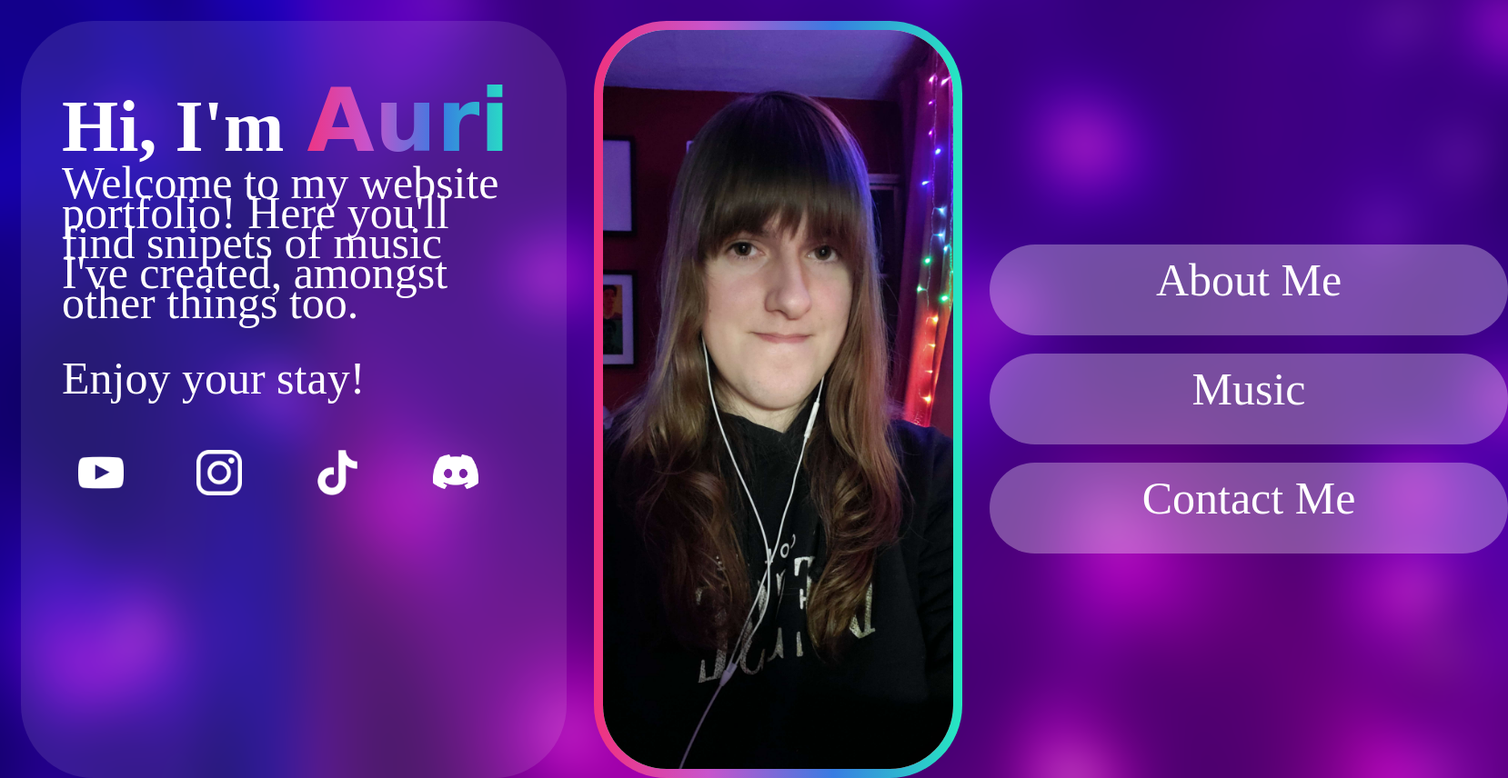
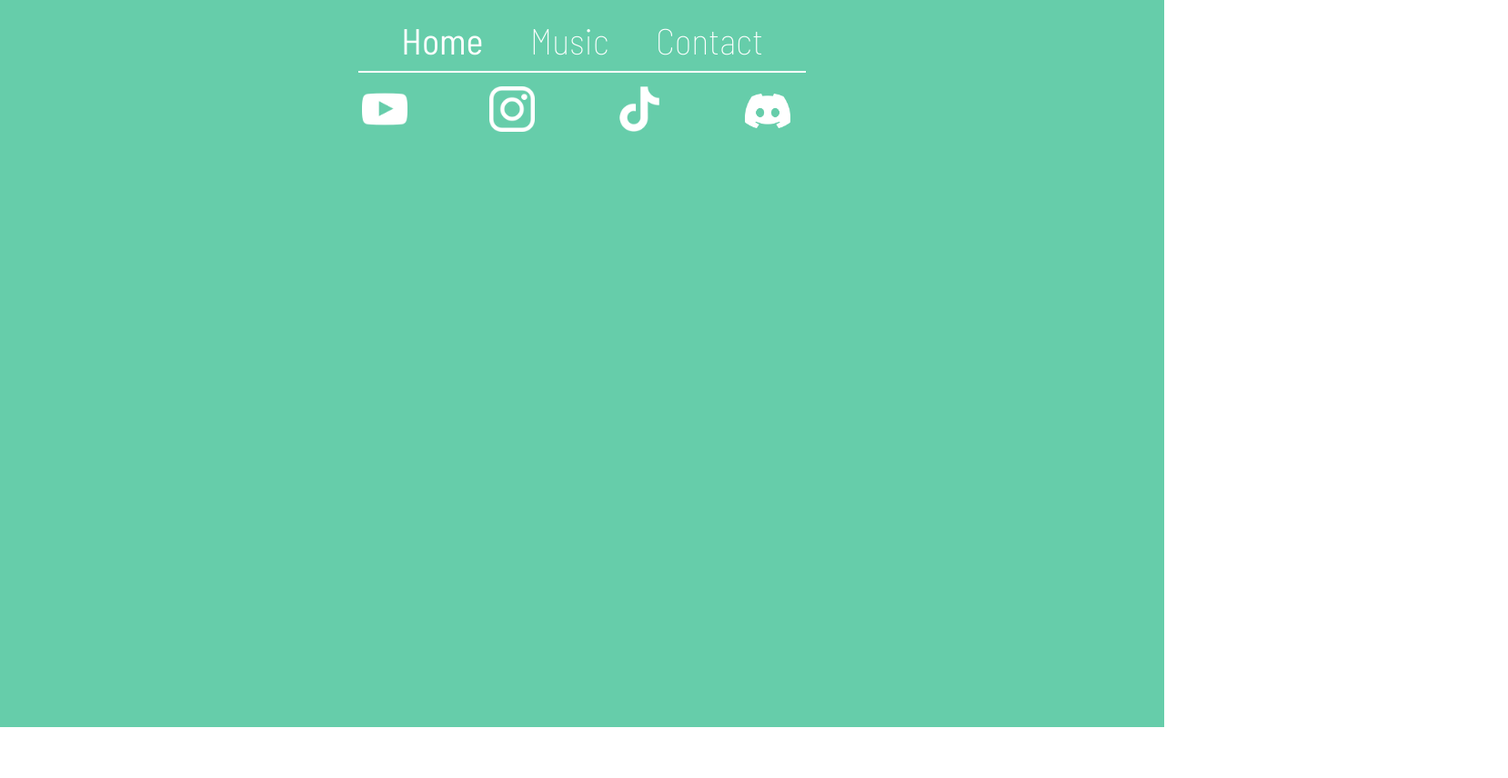
Before and after one commit to Aur-iii/Aur-iii.github.io, a plain HTML site: page index.html in a window 1280 px wide. Shown: the top 856 px of the page at 91% size, 1658 px wide, since content can reach past the window. After the commit the page ends 800 px from the top, so only its background shows below. Drawn offline with Linux system fonts and the light colour scheme; a web font is replaced by a local one.

Commit message:
complete redesign v1
yea i redesigned it... i like it better now plus it looks a lot better on a phone

```diff
--- a/Pages/AboutMe.css
+++ /dev/null
@@ -1,16 +0,0 @@
-/* About Me */
-
-.body{
-    background-image: url("../Images/background wip.png");
-    aspect-ratio: 20 / 9;
-}
-
-.page-content{
-    font-family: 'Eczar', serif;
-    color: white;
-    font-size: 50px;
-}
-
-.mp-mp{
-    color: white;
-}
--- a/Pages/ContactMe.css
+++ /dev/null
@@ -1,16 +0,0 @@
-/* Contact Me */
-
-.body{
-    background-image: url("../Images/background wip.png");
-    aspect-ratio: 20 / 9;
-}
-
-.page-content{
-    font-family: 'Eczar', serif;
-    color: white;
-    font-size: 50px;
-}
-
-.mp-mp{
-    color: white;
-}
--- a/Pages/Music.css
+++ /dev/null
@@ -1,16 +0,0 @@
-/* Music */
-
-.body{
-    background-image: url("../Images/background wip.png");
-    aspect-ratio: 20 / 9;
-}
-
-.page-content{
-    font-family: 'Eczar', serif;
-    color: white;
-    font-size: 50px;
-}
-
-.mp-mp{
-    color: white;
-}
--- a/index.html
+++ b/index.html
@@ -1,35 +1,45 @@
 <!DOCTYPE html>
 
     <head>
-        <title>&#8962 Home Page</title>
+        <title>&#8962 Home</title>
         <link rel="stylesheet" href="styles.css">
         <link rel="stylesheet" href="breaks.css">
-        <meta name="viewport" content="width=device-width">
-        <div> <!-- FONTS -->
-            <link rel="preconnect" href="https://fonts.googleapis.com">
-            <link rel="preconnect" href="https://fonts.gstatic.com" crossorigin>
-            <link href="https://fonts.googleapis.com/css2?family=Yantramanav&display=swap" rel="stylesheet">
-            <link href="https://fonts.googleapis.com/css2?family=Oleo+Script+Swash+Caps&display=swap" rel="stylesheet">
-            <link href="https://fonts.googleapis.com/css2?family=Eczar&display=swap" rel="stylesheet">
-        </div>
+        <meta name ="viewpoint" content ="width=device-width", initial-scale="1" />
+
+        <link rel="preconnect" href="https://fonts.googleapis.com">
+        <link rel="preconnect" href="https://fonts.gstatic.com" crossorigin>
+        <link href="https://fonts.googleapis.com/css2?family=Barlow+Semi+Condensed:wght@100&display=swap" rel="stylesheet">
+        <link href="https://fonts.googleapis.com/css2?family=Barlow+Semi+Condensed&display=swap" rel="stylesheet">
     </head>
 
-    <!-- MAIN PAGE -->
+<body id="i">
 
-    <body class="body">
-        <div class="page-content">
-            <div class="mp-pannel-2">
-                <div class="mp-pannel-2a">
-                    <h1 class="mp-p2-h1">Hi, I'm <span class="name">Auri </span></h1>
-                    <p class="mp-p2-p1">
-                        Welcome to my website <span class="br1"></span>
-                        portfolio! Here you'll <span class="br1"></span>
-                        find snipets of music <span class="br1"></span>
-                        I've created, amongst <span class="br1"></span>
-                        other things too.
-                        <span class="br2"></span>
-                        Enjoy your stay!</p>
+    <div class="i-bgbg"></div>
+
+    <div class="i-bg-img"></div>
+
+    <div class="i-body">
+        <nav class="navbar">
+            <div class="div-nav">
+                <a href="index.html" class="link-item-active">
+                    <span class="nav-home">Home</span>
+                </a>
+                <a href="music.html" class="link-item">
+                    <span class="nav-music">Music</span>
+                </a>
+                <a href="contact.html" class="link-item">
+                    <span class="nav-contact">Contact</span>
+                </a>
+            </div>
+        </nav>
+
+        <div class="i-cf">
+            <div class="i-content">
+
+                <div class="lb">
+                    <div class="line"></div>
                 </div>
+
                 <div class="socials">
                     <div class="youtube">
                         <a href="https://www.youtube.com/@AuriLuve" target="_blank">
@@ -53,31 +63,16 @@
                     </div>
                 </div>
 
+
+
             </div>
 
-            <div class="mp-pannel-1">
-                <img id="mp-port-1" src="Images/portwip2.jpg" alt="portwip2">
-            </div>
 
-            <div class="mp-pannel-3">
-                <div class="mp-p3-container">
-                    <div class="mp-p3-bubble" style="z-index: 1;">
-                        <div onclick="location.href='Pages/About Me.html';" class="mp-p3-bb-1">
-                            <p class="bbl-txt">About Me</p>
-                        </div>
-                    </div>
-                    <div class="mp-p3-bubble" style="z-index: 2;">
-                        <div onclick="location.href='Pages/Music.html';" class="mp-p3-bb-2">
-                            <p class="bbl-txt">Music</p>
-                        </div>
-                    </div>
-                    <div class="mp-p3-bubble" style="z-index: 3;">
-                        <div onclick="location.href='Pages/Contact Me.html';" class="mp-p3-bb-3">
-                            <p class="bbl-txt">Contact Me</p>
-                        </div>
-                    </div>
-                </div>
-            </div>
+
         </div>
-    </body>
+
+    </div>
+
+</body>
+
 </html>
--- a/styles.css
+++ b/styles.css
@@ -1,186 +1,236 @@
-/* Welcome */
+/* GENERAL */
 
-.body{
-    background-image: url("Images/background wip.png");
-    aspect-ratio: 20 / 9;
+html, body{
+    margin: 0;
+    padding: 0;
 }
 
-.page-content{
-    display: grid;
-    grid-template-columns: repeat(3, 1fr);
-    grid-template-rows: 1fr;
+a{
+    text-decoration: none;
 }
 
-.mp-pannel-1{
-    width: 33%;
-    margin: 15px;
+.navbar{
+    display: block;
+    margin: 20px;
+    height: 50px;
+    width: 110%;
+
 }
 
-.mp-pannel-2{
-    padding-left: 45px;
-    width: 555px;
-    background: rgba(255, 255, 255, .1);
-    border-radius: 80px;
-    margin: 15px;
+.div-nav{
+    text-decoration: none;
+    text-align: center;
+    margin-right: 30px;
 }
 
-.mp-pannel-2a{
-    margin-top: 50px;
+.nav-home{
+    margin-left: -10.5%;
+}
+
+.nav-music{
+    margin-left: 5%;
+    margin-right: 5%;
+}
+
+.lb{
+    display: flex;
+    justify-content: center;
+}
+
+.line{
+    display: block;
+    background-color: white;
+    height: 2px;
+    width: 60%;
+    margin-top: -12px;
 }
 
 .socials{
-    margin-top: 50px;
+    margin-top: 5px;
+    width: 100%;
+    height: 20px;
+    display: flex;
+    justify-content: center;
+    margin-left: 0.6%;
 }
 
 .youtube{
     float: left;
     margin-left: 18px;
-    margin-right: 80px;
+    margin-right: 11%;
 }
 
 .insta{
     float: left;
-    margin-right: 80px;
+    margin-right: 11%;
 }
 
 .tiktok{
     float: left;
-    margin-right: 80px;
+    margin-right: 11%;
 }
 
 .discord{
     float: left;
-    margin-top: 5px;
+    margin-top: 8px;
+    margin-right: 5%;
 }
 
-.mp-p2-h1{
-    color: white;
-    font-size: 80px;
-    font-family: 'Eczar', serif;
+.link-item-active{
+    -webkit-text-fill-color: rgb(255, 255, 255);
+    font-family: 'Barlow Semi Condensed', sans-serif;
+    font-size: 40px;
+    font-weight: 400;
 }
 
-.name{
-    background: linear-gradient(to right, #F0327E 0%, #C854CC 31%, #387CE2 65%, #26E9C1 100%);
-    -webkit-background-clip: text;
-    -webkit-text-fill-color: transparent;
-    -webkit-text-stroke: linear-gradient(to right, #F0327E 0%, #C854CC 31%, #387CE2 65%, #26E9C1 100%) 3.5px;
-    font-family: 'Oleo Script Swash Caps', cursive;
-    font-size: larger;
-    padding: 5px;
+.link-item{
+    -webkit-text-fill-color: rgb(255, 255, 255);
+    font-family: 'Barlow Semi Condensed', sans-serif;
+    font-size: 40px;
+    font-weight: 100;
 }
 
-.mp-p2-p1{
-    color: white;
-    font-size: 50px;
-    font-family: 'Eczar', serif;
-    margin-top: -70px;
+/* PAGE SPECIFIC */
+/* Index */
 
+.i-bgbg{
+    position: fixed;
+    display: block;
+    background-color: mediumaquamarine;
+    width: 100%;
+    height: 100%;
 }
 
-.mp-p2-p2{
-    margin-top: 50px;
-    color: white;
-    font-size: 35px;
-    font-family: 'Eczar', serif;
-
+.i-bg-img{
+    position: fixed;
+    display: block;
+    background-image: url("");
+    height: 1000px;
+    width: 100%;
+    background-position: center;
+    background-repeat: no-repeat;
+    background-size: cover;
 }
 
-#mp-port-1{
+.i-body{
+    position: fixed;
     display: block;
-    width: 385px;
-    border-style: solid;
-    border-width: 10px;
-    background: linear-gradient(white, white) padding-box, linear-gradient(to right, #F0327E 0%, #C854CC 31%, #387CE2 65%, #26E9C1 100%) border-box;
-    border-radius: 80px;
-    border: 10px solid transparent;
+    left: 0;
+    right: 0;
+    z-index: 9999;
+    margin-left: 18%;
+    margin-right: 18%;
+    height: 100%;
 }
 
-.mp-pannel-3{
-    margin: 15px;
-    width: 570px;
-    display: table;
+.i-cf{
+    position: fixed;
+    display: grid;
 }
 
-.mp-p3-container{
-    width: auto;
-    height: auto;
-    display: table-cell;
-    vertical-align: middle;
-    text-align: center;
+.i-content{
+    position: fixed;
+    display: block;
+    /*background-color: hotpink;*/
+    left: 0;
+    right: 0;
+    z-index: 9999;
+    margin-left: 18%;
+    margin-right: 18%;
+    height: 100%;
 }
 
-.mp-p3-bubble{
-    background: rgba(255, 255, 255, 0.3);
-    width: auto;
-    height: 100px;
-    margin-top: 20px;
-    margin-bottom: 20px;
-    border-radius: 80px;
-    vertical-align: middle;
-    text-align: center;
-    transition: background 400ms ease;
-    transition: height 400ms ease;
-    display: flex;
-    justify-content: center;;
+/* Music */
+
+.m-bgbg{
+    position: fixed;
+    display: block;
+    background-color: black;
+    width: 100%;
+    height: 100%;
 }
 
-.mp-p3-bubble:hover{
-    background: rgba(255, 255, 255, 0.5);
-    height: 150px;
+.m-bg-img{
+    position: fixed;
+    display: block;
+    background-image: url("Images/Shallow Screenshot.png");
+    height: 1000px;
+    width: 100%;
+    background-position: center;
+    background-repeat: no-repeat;
+    background-size: cover;
+
+    -webkit-filter: blur(10px);
+    -moz-filter: blur(10px);
+    -o-filter: blur(10px);
+    -ms-filter: blur(10px);
+    filter: blur(10px);
 }
 
-/*--------------*/
+.m-body{
+    position: fixed;
+    display: block;
 
-.mp-p3-bb-1{
-    width: 100%;
-    font-size: 50px;
-    font-family: 'Eczar', serif;
-    margin-top: -40px;
-    transition: margin-top 400ms ease;
-    text-decoration: none;
+    left: 0;
+    right: 0;
+    z-index: 9999;
+    margin-left: 18%;
+    margin-right: 18%;
+    height: 100%;
 }
 
-.mp-p3-bb-2{
-    width: 100%;
-    font-size: 50px;
-    font-family: 'Eczar', serif;
-    margin-top: -40px;
-    transition: margin-top 400ms ease;
-    text-decoration: none;
+.m-cf{
+    position: fixed;
+    display: grid;
 }
 
-.mp-p3-bb-3{
-    width: 100%;
-    font-size: 50px;
-    font-family: 'Eczar', serif;
-    margin-top: -40px;
-    transition: margin-top 400ms ease;
-    text-decoration: none;
+.m-content{
+    position: fixed;
+    display: block;
+    /*background-color: hotpink;*/
+    left: 0;
+    right: 0;
+    z-index: 9999;
+    margin-left: 18%;
+    margin-right: 18%;
+    height: 100%;
 }
 
-/*--------------*/
+/* Contact */
 
-.mp-p3-bb-1:hover{
-    margin-top: -16px;
-    font-size: 50px;
-    font-family: 'Eczar', serif;
+.c-bgbg{
+    position: fixed;
+    display: block;
+    background-color: tomato;
+    width: 100%;
+    height: 100%;
 }
 
-.mp-p3-bb-2:hover{
-    margin-top: -16px;
-    font-size: 50px;
-    font-family: 'Eczar', serif;
+.c-body{
+    position: fixed;
+    display: block;
+
+    left: 0;
+    right: 0;
+    z-index: 9999;
+    margin-left: 18%;
+    margin-right: 18%;
+    height: 100%;
 }
 
-.mp-p3-bb-3:hover{
-    margin-top: -16px;
-    font-size: 50px;
-    font-family: 'Eczar', serif;
+.c-cf{
+    position: fixed;
+    display: grid;
 }
 
-/*--------------*/
-
-.bbl-txt{
-    color: white;
-    text-decoration: none;
+.c-content{
+    position: fixed;
+    display: block;
+    /*background-color: hotpink;*/
+    left: 0;
+    right: 0;
+    z-index: 9999;
+    margin-left: 18%;
+    margin-right: 18%;
+    height: 100%;
 }
```
Also changed, not shown: Pages/About Me.html (deleted, +0 -23 lines), Pages/Contact Me.html (deleted, +0 -23 lines), Pages/Music.html (deleted, +0 -23 lines), contact.html (added, +75 -0 lines), music.html (added, +77 -0 lines), Images/Auri Anagram outline.png (deleted), Images/Auri Anagram.png (deleted), Images/background wip.png (deleted), Images/favicon.ico (deleted), Images/portrait wip 1.png (deleted), Images/portwip2.jpg (deleted), Images/wrench.png (deleted), 3 other files.
